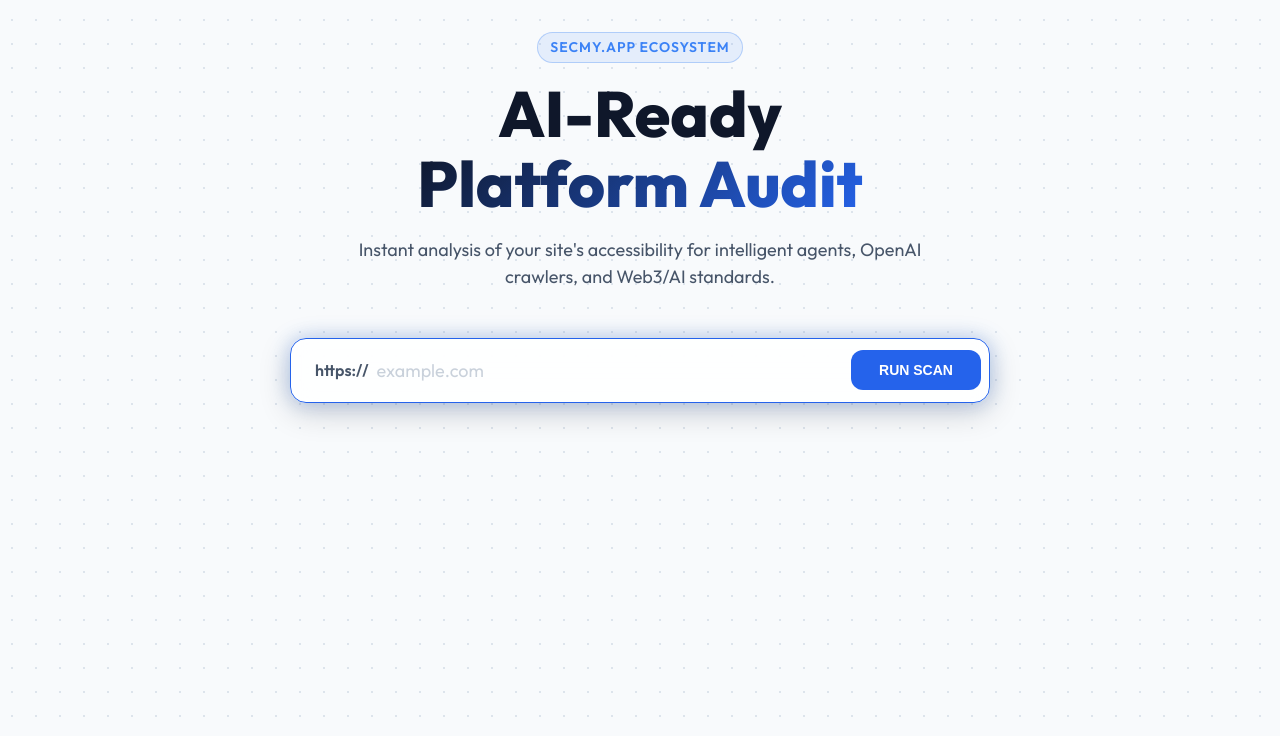
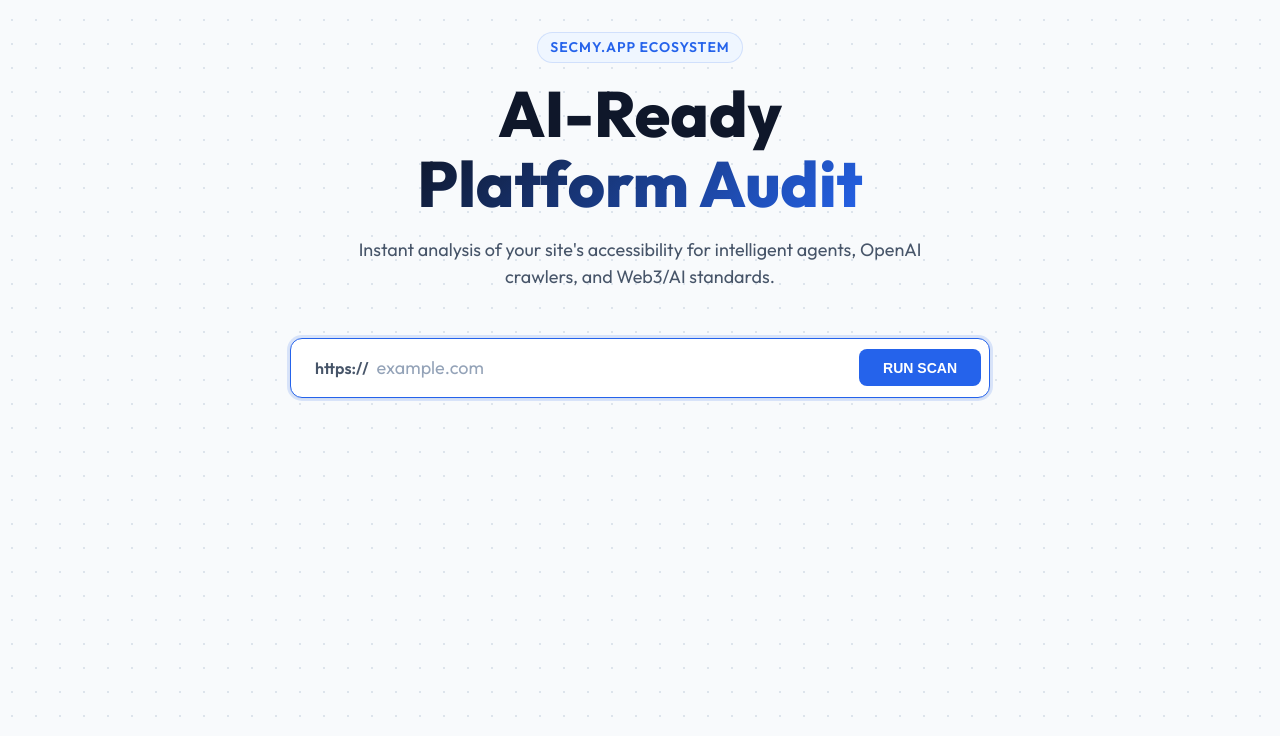
Before and after one commit to SecH0us3/ai-valid, a website: page ai-valid/public/index.html in a window 1280 px wide. Shown: the part 64-800 px from the top of the page. Drawn offline with nearby package versions, Linux system fonts and the light colour scheme.

Commit message:
style: redesign hero, input fields, and core dashboard cards

```diff
--- a/ai-valid/public/style.css
+++ b/ai-valid/public/style.css
@@ -108,15 +108,14 @@ body {
     display: inline-block;
     padding: 0.25rem 0.75rem;
     border-radius: 20px;
-    background: rgba(59, 130, 246, 0.1);
-    border: 1px solid rgba(59, 130, 246, 0.3);
-    color: var(--accent-glow);
+    background: var(--accent-blue-light);
+    border: 1px solid rgba(37, 99, 235, 0.15);
+    color: var(--accent-blue);
     font-size: 0.875rem;
     font-weight: 600;
     margin-bottom: 1rem;
     text-transform: uppercase;
     letter-spacing: 1px;
-    transition: all 0.3s ease;
 }
 
 .compact-mode .hero-badge {
@@ -184,18 +183,17 @@ body {
     position: relative;
     display: flex;
     align-items: center;
-    background: var(--bg-glass);
-    border: 1px solid var(--border-glass);
-    border-radius: 16px;
-    padding: 0.5rem;
-    backdrop-filter: blur(12px);
-    transition: all 0.3s ease;
-    box-shadow: 0 8px 32px rgba(0,0,0,0.2);
+    background: var(--bg-panel);
+    border: 1px solid #cbd5e1;
+    border-radius: 12px;
+    padding: 0.35rem 0.5rem;
+    transition: all 0.2s ease;
+    box-shadow: 0 1px 2px 0 rgba(0, 0, 0, 0.05);
 }
 
 .input-wrapper:focus-within {
     border-color: var(--accent-blue);
-    box-shadow: 0 0 20px rgba(59, 130, 246, 0.3), 0 8px 32px rgba(0,0,0,0.2);
+    box-shadow: 0 0 0 3px rgba(37, 99, 235, 0.15), 0 1px 2px 0 rgba(0, 0, 0, 0.05);
 }
 
 .protocol-prefix {
@@ -210,37 +208,34 @@ body {
     background: transparent;
     border: none;
     outline: none;
-    color: white;
+    color: var(--text-primary);
     font-size: 1.125rem;
     padding: 0.75rem 0.5rem;
     font-family: var(--font-sans);
 }
 
 #url-input::placeholder {
-    color: rgba(148, 163, 184, 0.5);
+    color: var(--text-muted);
 }
 
 .glow-button {
     background: var(--accent-blue);
     color: white;
     border: none;
-    padding: 0.75rem 1.5rem;
-    border-radius: 12px;
+    padding: 0.65rem 1.5rem;
+    border-radius: 8px;
     font-weight: 600;
     font-size: 0.875rem;
     cursor: pointer;
-    transition: all 0.3s ease;
-    position: relative;
-    overflow: hidden;
-    min-width: 130px;
+    transition: all 0.2s ease;
     display: flex;
     justify-content: center;
     align-items: center;
 }
 
 .glow-button:hover {
-    background: #2563eb;
-    box-shadow: 0 0 15px var(--accent-blue);
+    background: #1d4ed8;
+    box-shadow: 0 4px 6px -1px rgba(37, 99, 235, 0.2);
     transform: translateY(-1px);
 }
 
@@ -262,12 +257,12 @@ body {
 
 /* Dashboard & Cards */
 .glass-panel {
-    background: var(--bg-glass);
-    border: 1px solid var(--border-glass);
-    border-radius: 20px;
+    background: var(--bg-panel);
+    border: 1px solid var(--border-clean);
+    border-radius: 12px;
     padding: 1.5rem;
-    backdrop-filter: blur(12px);
-    box-shadow: 0 8px 32px rgba(0,0,0,0.15);
+    box-shadow: 0 1px 3px 0 rgba(15, 23, 42, 0.05),
+                0 1px 2px -1px rgba(15, 23, 42, 0.05);
 }
 
 .dashboard {
@@ -289,7 +284,7 @@ body {
     background: var(--bg-panel);
     border: 1px solid var(--border-clean);
     border-left: 4px solid var(--accent-blue);
-    padding: 1rem 1.5rem;
+    padding: 1.25rem 1.5rem;
 }
 
 .score-circle { width: 90px; height: 90px; position: relative; }
```
